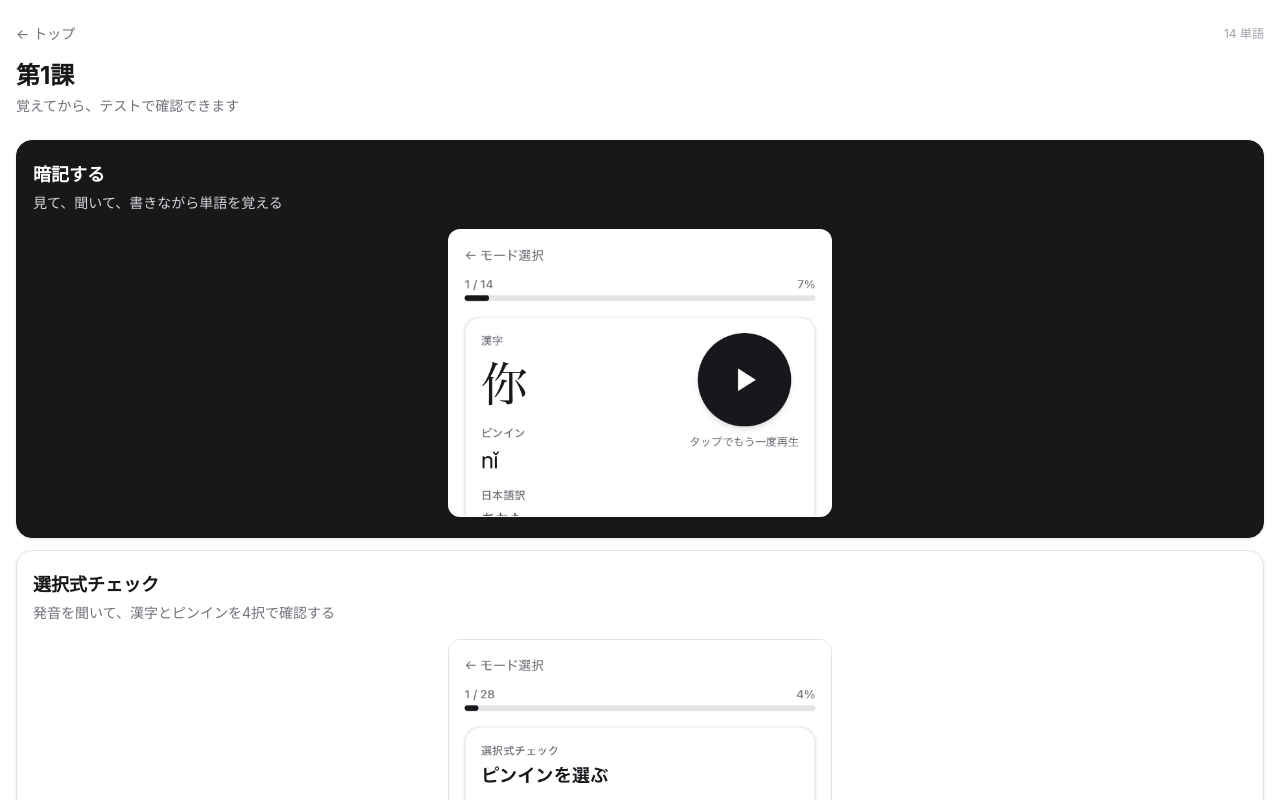
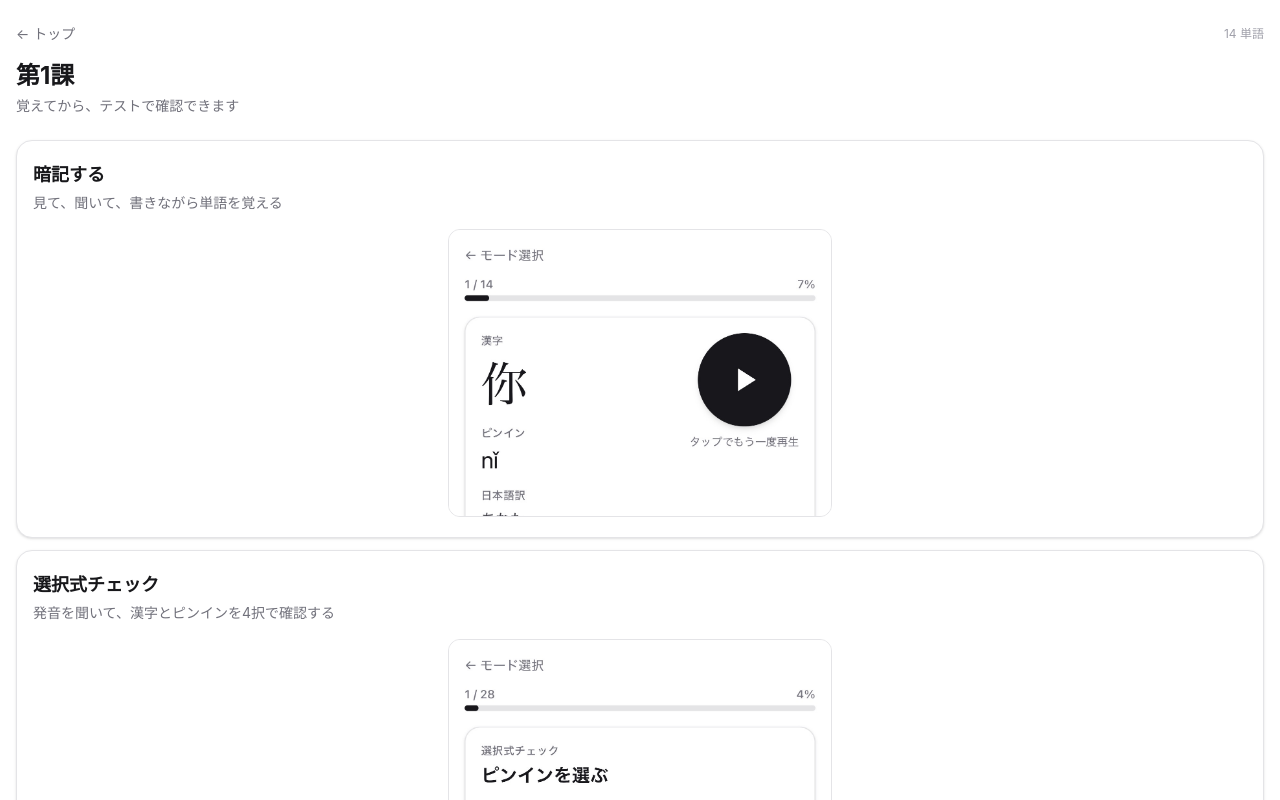
Before and after one commit to WashizuRyo/chinese-vocab-test, a Next.js app: page /lesson/lesson01 in a window 1280 px wide. Shown: the top 800 px of the page. Built offline with nearby package versions, Linux system fonts and the light colour scheme.

Commit message:
fix: align memorize mode card styling

```diff
--- a/src/components/LessonRunner.tsx
+++ b/src/components/LessonRunner.tsx
@@ -534,13 +534,13 @@ function ModeSelectView({
         <button
           type="button"
           onClick={onStartLearning}
-          className="w-full rounded-2xl border border-zinc-900 bg-zinc-900 px-4 py-5 text-left text-white shadow-sm active:opacity-90"
+          className="w-full rounded-2xl border border-zinc-200 bg-white px-4 py-5 text-left shadow-sm active:bg-zinc-50"
         >
-          <span className="block text-lg font-semibold">暗記する</span>
-          <span className="mt-1 block text-sm text-zinc-300">
+          <span className="block text-lg font-semibold text-zinc-900">暗記する</span>
+          <span className="mt-1 block text-sm text-zinc-500">
             見て、聞いて、書きながら単語を覚える
           </span>
-          <span className="mx-auto mt-4 block aspect-[4/3] w-full max-w-sm overflow-hidden rounded-xl border border-white/15 bg-white">
+          <span className="mx-auto mt-4 block aspect-[4/3] w-full max-w-sm overflow-hidden rounded-xl border border-zinc-200 bg-zinc-50">
             <Image
               src="/images/mode-memorize.jpg"
               alt=""
```
